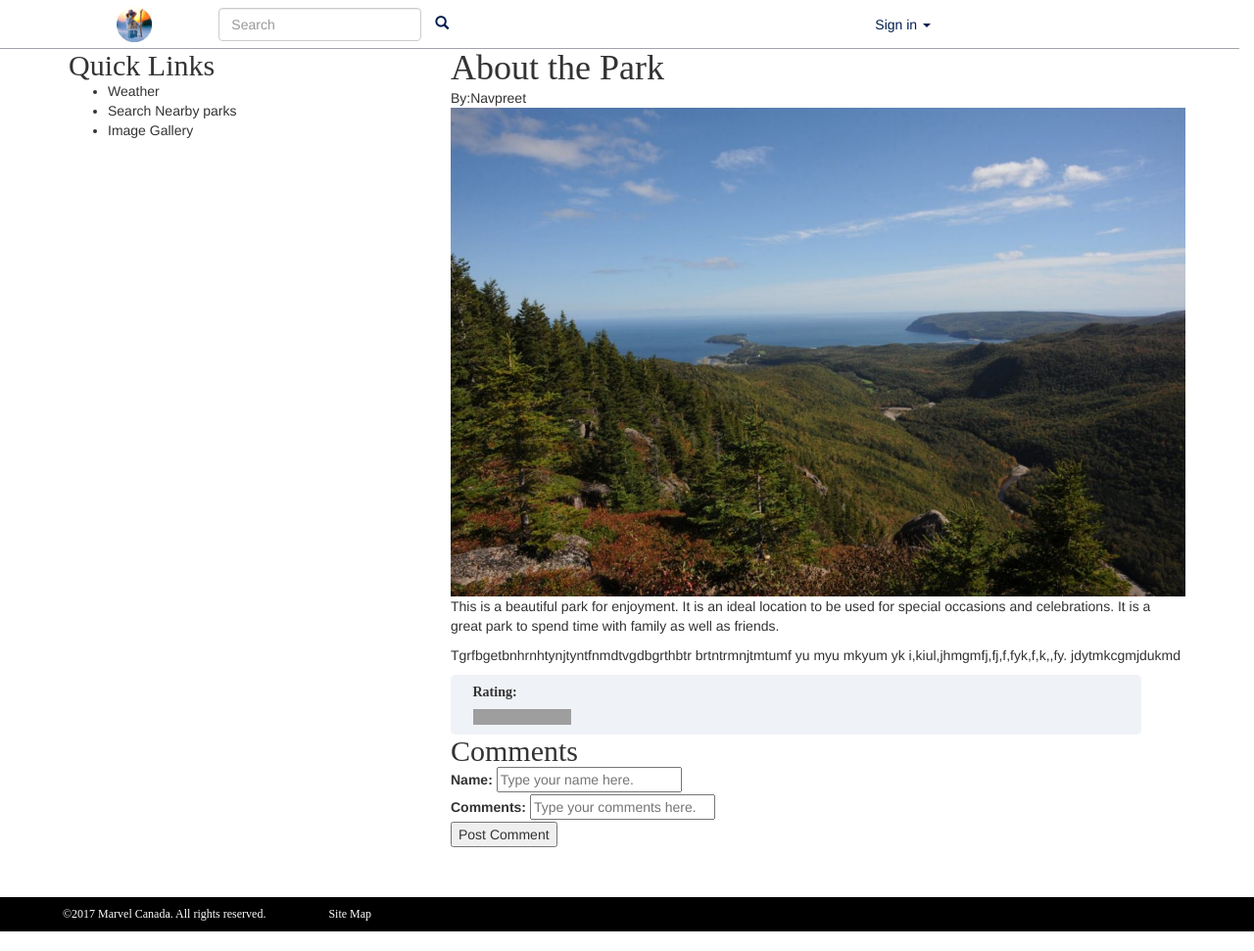
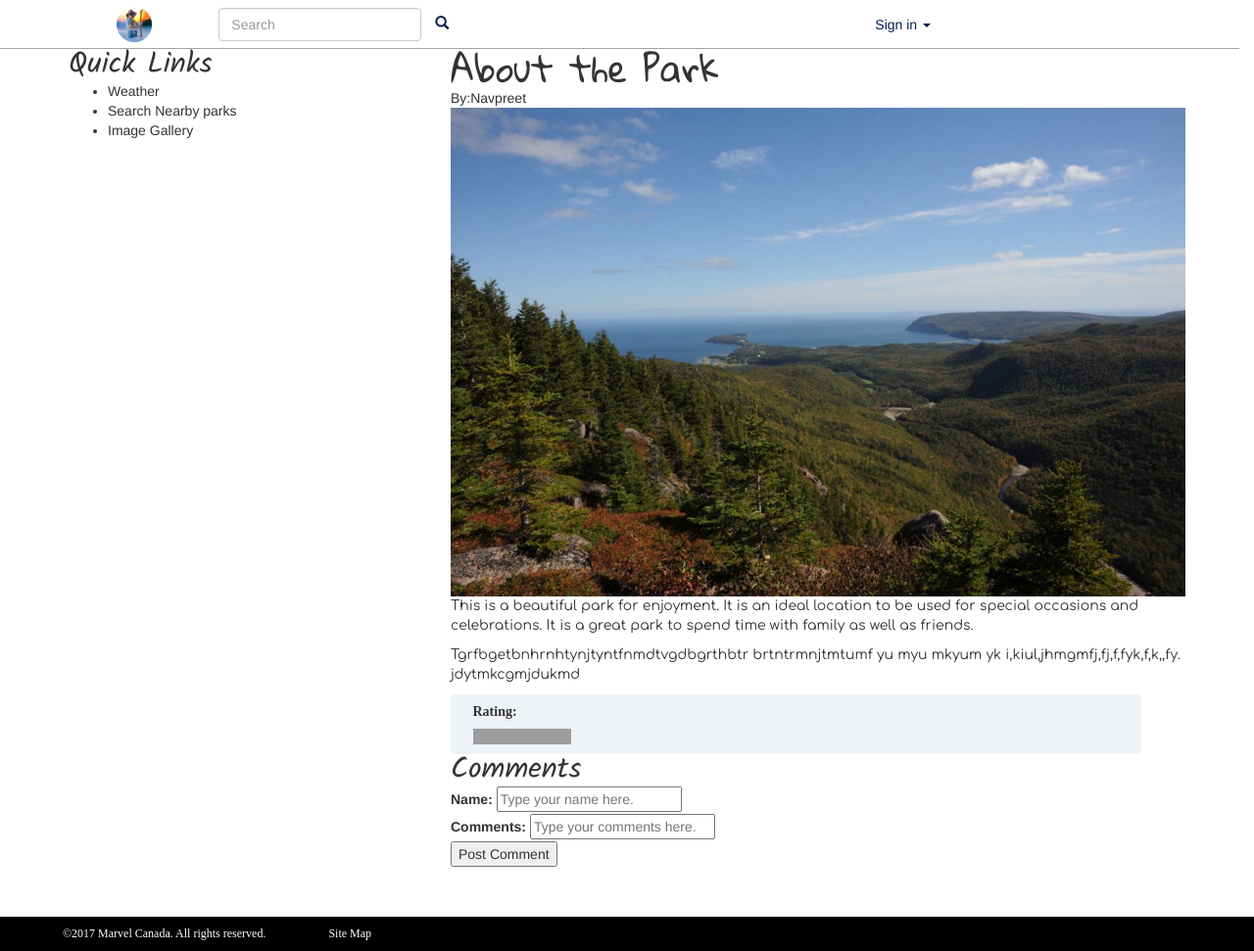
Before and after one commit to byn9826/canada-parks, a PHP site: page /park/ in a window 1280 px wide. Shown: the whole page at 98% size. Run offline with PHP 8.4, Linux system fonts and the light colour scheme; tables that the repository leaves empty or names only in its code hold one stand-in row (values such as "Sample post"); data that the repository does not hold is empty; grey boxes are pictures that could not be loaded.

Commit message:
add some fonts

```diff
--- a/static/css/globe.css
+++ b/static/css/globe.css
@@ -1,15 +1,15 @@
 h1{
-    font-family: "Times New Roman", Times, serif;
+    font-family: "Gloria Hallelujah", Times, serif;
     margin: 0;
 }
 
 h2{
-    font-family: "Times New Roman", Times, serif;
+    font-family: "Kalam", Times, serif;
     margin: 0;
 }
 
 h3{
-    font-family: "Times New Roman", Times, serif;
+    font-family: "Kalam", Times, serif;
     margin: 0;
 }
 
@@ -26,6 +26,10 @@ h5{
 h6{
     font-family: "Times New Roman", Times, serif;
     margin: 0;
+}
+
+p {
+    font-family: "Comfortaa", Times, serif;
 }
 
 a{
--- a/templates/meta.php
+++ b/templates/meta.php
@@ -14,6 +14,7 @@
 <link rel="shortcut icon" href="<?php echo $team_route_src . "static/img/logo.png"; ?>" type="image/x-icon" />
 <!-- Modified from image Labeled for reuse with modification, https://c2.staticflickr.com/4/3327/3573458354_72c230294f_b.jpg 2017-01-06 -->
 <link href="<?php echo $team_route_src . "static/vendor/bootstrap/css/bootstrap.min.css"; ?>" rel="stylesheet" type="text/css">
+<link href="https://fonts.googleapis.com/css?family=Comfortaa|Gloria+Hallelujah|Kalam" rel="stylesheet">
 <link href="<?php echo $team_route_src . "static/css/globe.css"; ?>" rel="stylesheet" type="text/css">
 <!-- HTML5 shim and Respond.js for IE8 support of HTML5 elements and media queries -->
 <!-- WARNING: Respond.js doesn't work if you view the page via file:// -->
```
Also changed, not shown: lib/import.php (+15 -11 lines).
